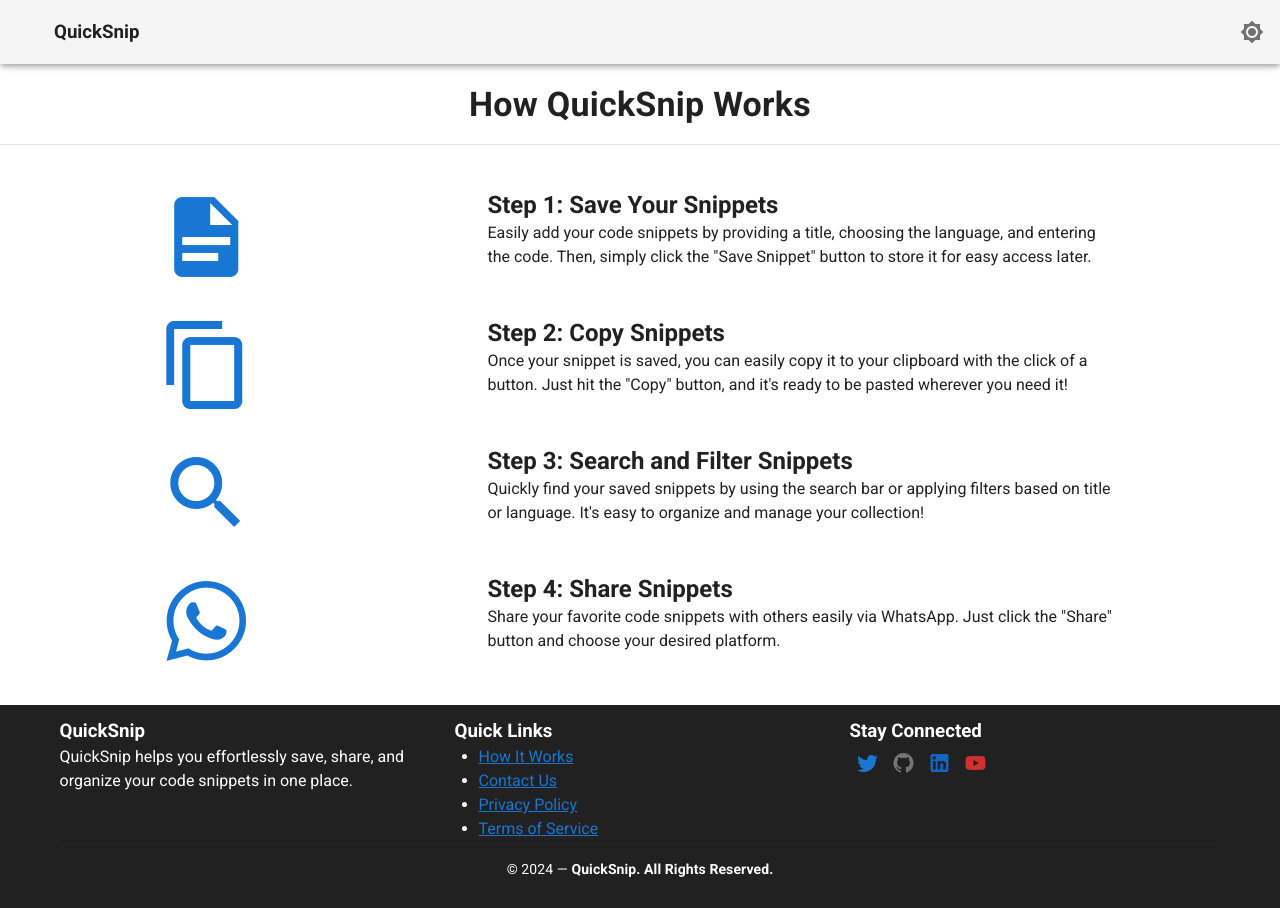
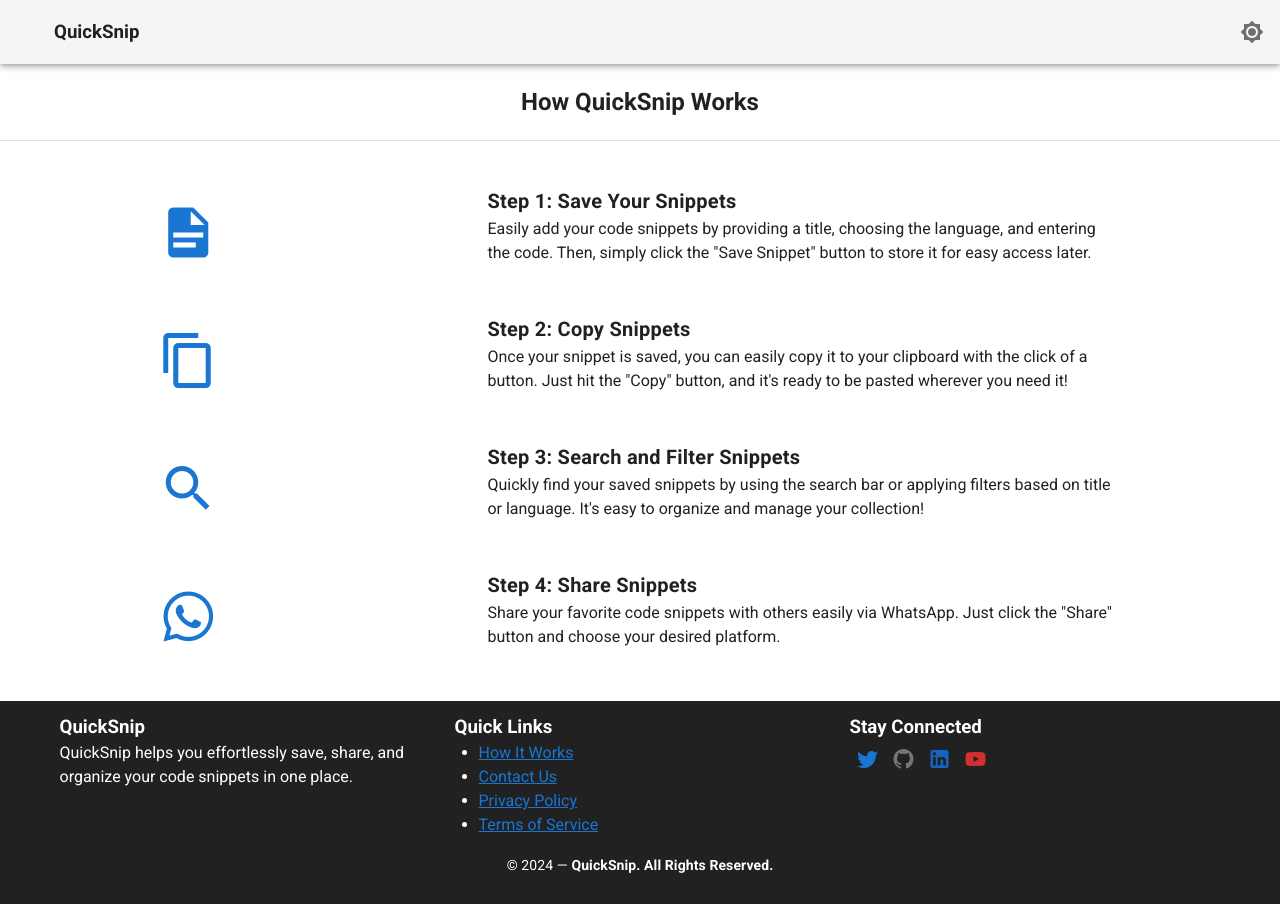
Before and after one commit to rkgupta-dev/code-snippet-manager, a Vue app: page /how-it-works in a window 1280 px wide. Built offline with nearby package versions, Linux system fonts and the light colour scheme.

Commit message:
updates HowWorks.vue page.

```diff
--- a/src/components/HowWorks.vue
+++ b/src/components/HowWorks.vue
@@ -2,7 +2,7 @@
   <div>
     <v-container fluid class="my-2">
       <div class="text-center" color="primary" dark>
-        <span class="display-1 font-weight-bold">How QuickSnip Works</span>
+        <h2 class="font-weight-bold">How QuickSnip Works</h2>
       </div>
     </v-container>
     <v-divider></v-divider>
@@ -12,12 +12,12 @@
           <!-- Step 1: Save Snippets -->
           <v-row class="mt-5" align="center">
             <v-col cols="12" md="4">
-              <v-icon color="primary" class="display-4"
+              <v-icon color="primary" class="display-3"
                 >mdi-file-document</v-icon
               >
             </v-col>
             <v-col cols="12" md="8">
-              <h3 class="text-h5 font-weight-bold">
+              <h3 class="text-h6 font-weight-bold">
                 Step 1: Save Your Snippets
               </h3>
               <p>
@@ -31,12 +31,12 @@
           <!-- Step 2: Copy Snippets -->
           <v-row class="mt-5" align="center">
             <v-col cols="12" md="4">
-              <v-icon color="primary" class="display-4"
+              <v-icon color="primary" class="display-3"
                 >mdi-content-copy</v-icon
               >
             </v-col>
             <v-col cols="12" md="8">
-              <h3 class="text-h5 font-weight-bold">Step 2: Copy Snippets</h3>
+              <h3 class="text-h6 font-weight-bold">Step 2: Copy Snippets</h3>
               <p>
                 Once your snippet is saved, you can easily copy it to your
                 clipboard with the click of a button. Just hit the "Copy"
@@ -48,10 +48,10 @@
           <!-- Step 3: Search and Filter Snippets -->
           <v-row class="mt-5" align="center">
             <v-col cols="12" md="4">
-              <v-icon color="primary" class="display-4">mdi-magnify</v-icon>
+              <v-icon color="primary" class="display-3">mdi-magnify</v-icon>
             </v-col>
             <v-col cols="12" md="8">
-              <h3 class="text-h5 font-weight-bold">
+              <h3 class="text-h6 font-weight-bold">
                 Step 3: Search and Filter Snippets
               </h3>
               <p>
@@ -65,10 +65,10 @@
           <!-- Step 4: Share Snippets -->
           <v-row class="mt-5" align="center">
             <v-col cols="12" md="4">
-              <v-icon color="primary" class="display-4">mdi-whatsapp</v-icon>
+              <v-icon color="primary" class="display-3">mdi-whatsapp</v-icon>
             </v-col>
             <v-col cols="12" md="8">
-              <h3 class="text-h5 font-weight-bold">Step 4: Share Snippets</h3>
+              <h3 class="text-h6 font-weight-bold">Step 4: Share Snippets</h3>
               <p>
                 Share your favorite code snippets with others easily via
                 WhatsApp. Just click the "Share" button and choose your desired
```
